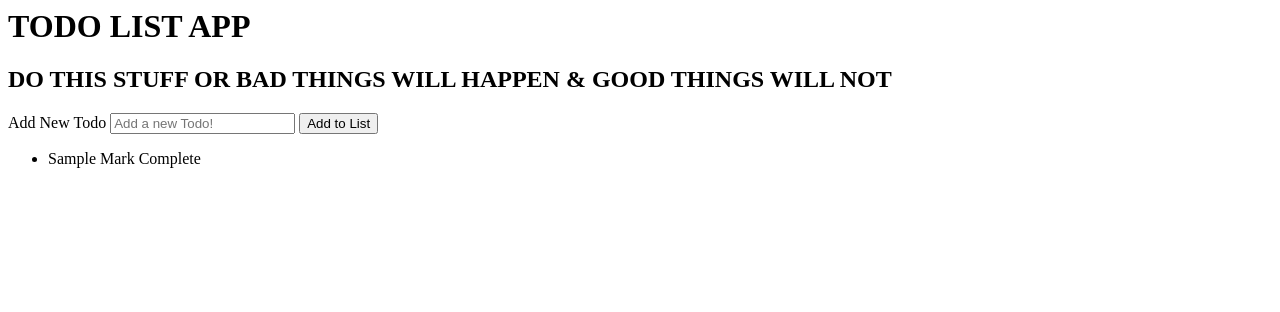
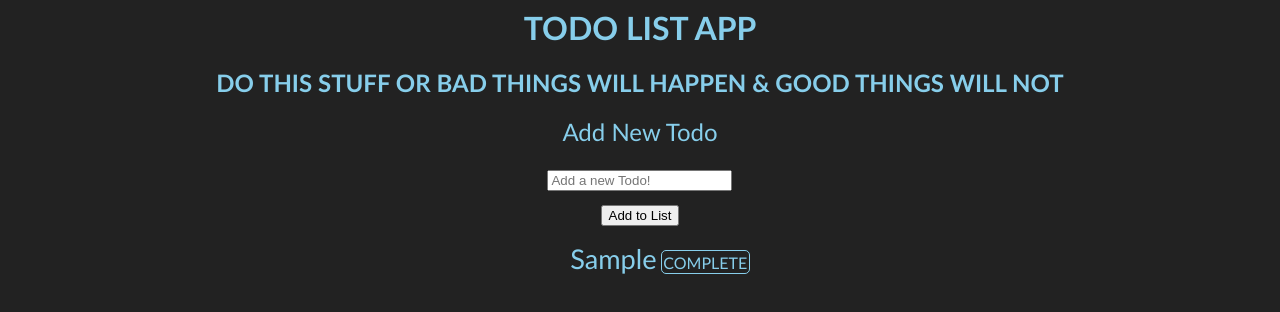
Before and after one commit to skillitzimberg/todo-app, a plain HTML site: page index.html in a window 1280 px wide. Both pictures are taken after typing "Sample" into the empty fields and a click on the input "Add to List". Drawn offline with Linux system fonts and the light colour scheme.

Commit message:
As a user I want the list to look better

```diff
--- a/main.js
+++ b/main.js
@@ -11,7 +11,7 @@ function handleAddingNewTodo(event) {
     const todoInput = document.getElementById("todo-input");
     const newTodo = todoInput.value;
     const todo = document.createElement("li");
-    todo.innerHTML = `<span class="">${newTodo}</span> <span>Mark Complete</span> <span class="hidden">DELETE</span>`;
+    todo.innerHTML = `<span class="todo">${newTodo}</span> <span class="toggle">COMPLETE</span> <span class="toggle delete hidden">DELETE</span>`;
     todosList.appendChild(todo);
     todoInput.value = "";
 }
--- a/styles.css
+++ b/styles.css
@@ -1,3 +1,44 @@
+body {
+    box-sizing: border-box;
+    font-family: 'Trebuchet MS', 'Lucida Sans Unicode', 'Lucida Grande', 'Lucida Sans', Arial, sans-serif;
+    background-color: #222;
+    color: skyblue;
+}
+
+main {
+    text-align: center;
+}
+
+form,
+main {
+    width: 90%;
+    margin: 0 auto;
+}
+
+input,
+label {
+    display: block;
+    margin: 0 auto 1em;
+}
+
+label {
+    font-size: 1.5em;
+}
+
+ul {
+    list-style: none;
+}
+
+.todo {
+    font-size: 1.7em;
+}
+
+.toggle {
+    border: 1px solid skyblue;
+    border-radius: 5px;
+    padding: 0.1em;
+}
+
 .complete {
     text-decoration: line-through;
 }
@@ -6,7 +47,7 @@
     display: none;
 }
 
-li > span.complete > span.delete {
-    content: "DELETE";
-    color: "red";
+.delete {
+    background-color: red;
+    color: aliceblue;
 }
```
Also changed, not shown: 1 other file.
